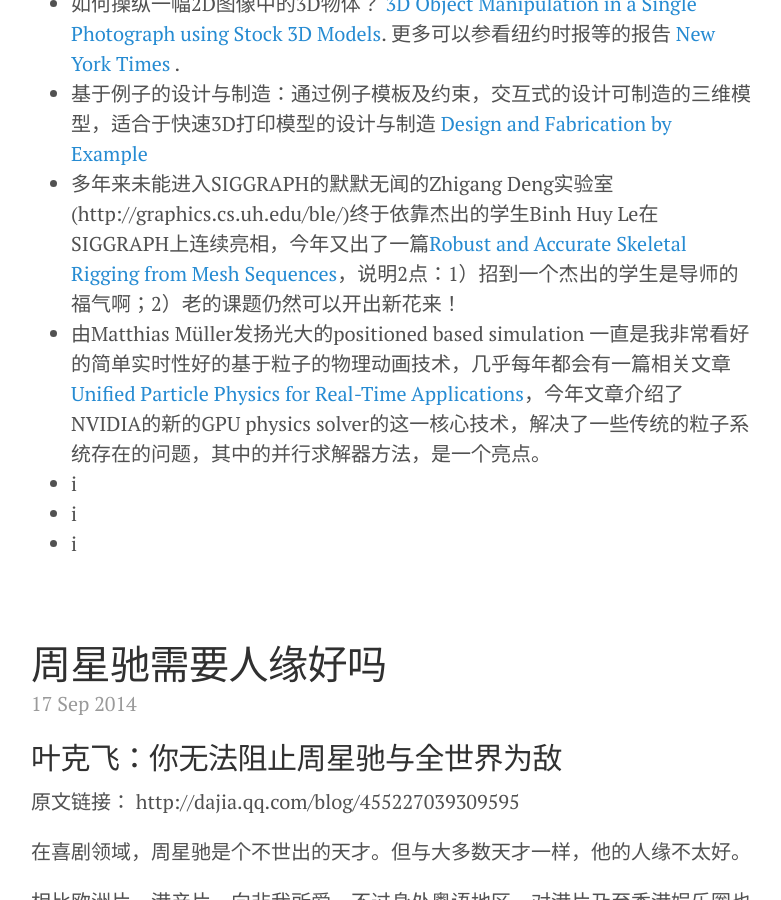
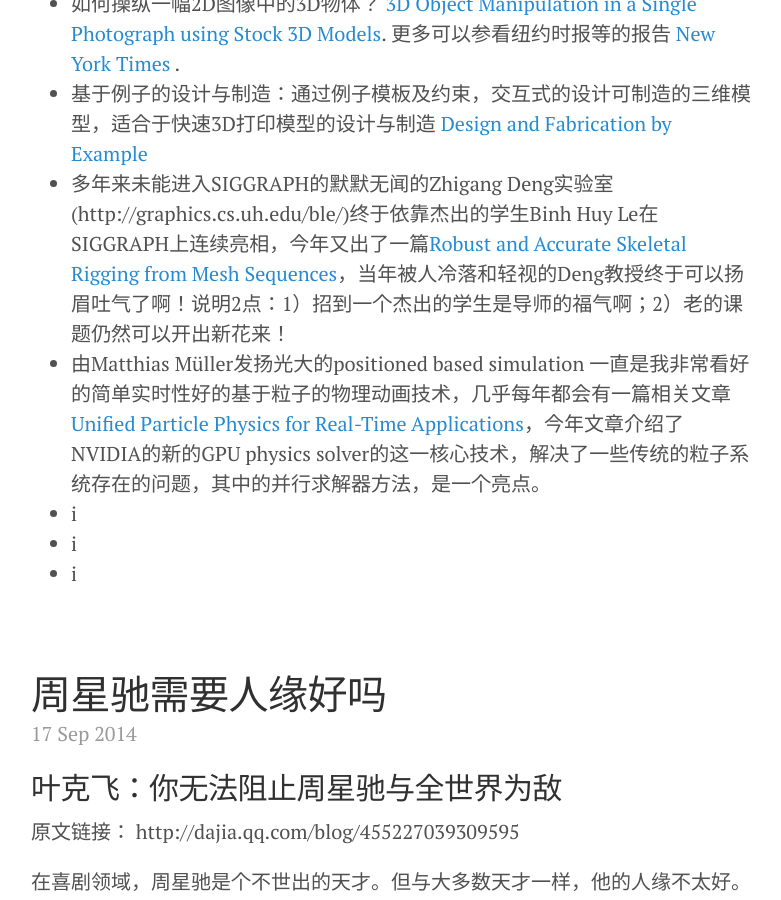
Before and after one commit to hwdong/hwdong-old.github.io, a Jekyll site: the page built from index.html, in a window 1280 px wide and 900 px high, scrolled down 462 px. Shown: the whole window, without its empty margins (249-1030 px from the left). Built offline with Jekyll 4.4.1, drawn with Linux system fonts in a browser that asks for light colours; Markdown is read by kramdown in place of the engine named in the settings; the list of posts is cut into pages by our own code.

Commit message:
Updated 2014-09-20-SIGGRAPH2014.md

```diff
--- a/_posts/2014-09-20-SIGGRAPH2014.md
+++ b/_posts/2014-09-20-SIGGRAPH2014.md
@@ -8,7 +8,7 @@ published: true
 - 如何操纵一幅2D图像中的3D物体？
  [3D Object Manipulation in a Single Photograph using Stock 3D Models](http://www.cs.cmu.edu/~om3d/). 更多可以参看纽约时报等的报告 [ New York Times](http://www.nytimes.com/2014/08/12/science/3-d-tool-guesses-what-a-photo-is-missing.html) .
 - 基于例子的设计与制造：通过例子模板及约束，交互式的设计可制造的三维模型，适合于快速3D打印模型的设计与制造 [Design and Fabrication by Example](http://fabbyexample.csail.mit.edu/)
-- 多年来未能进入SIGGRAPH的默默无闻的Zhigang Deng实验室(http://graphics.cs.uh.edu/ble/)终于依靠杰出的学生Binh Huy Le在SIGGRAPH上连续亮相，今年又出了一篇[Robust and Accurate Skeletal Rigging from Mesh Sequences](http://graphics.cs.uh.edu/ble/papers/2014s-ske/)，说明2点：1）招到一个杰出的学生是导师的福气啊；2）老的课题仍然可以开出新花来！
+- 多年来未能进入SIGGRAPH的默默无闻的Zhigang Deng实验室(http://graphics.cs.uh.edu/ble/)终于依靠杰出的学生Binh Huy Le在SIGGRAPH上连续亮相，今年又出了一篇[Robust and Accurate Skeletal Rigging from Mesh Sequences](http://graphics.cs.uh.edu/ble/papers/2014s-ske/)，当年被人冷落和轻视的Deng教授终于可以扬眉吐气了啊！说明2点：1）招到一个杰出的学生是导师的福气啊；2）老的课题仍然可以开出新花来！
 - 由Matthias Müller发扬光大的positioned based simulation 一直是我非常看好的简单实时性好的基于粒子的物理动画技术，几乎每年都会有一篇相关文章[Unified Particle Physics for Real-Time Applications](http://blog.mmacklin.com/flex/)，今年文章介绍了NVIDIA的新的GPU physics solver的这一核心技术，解决了一些传统的粒子系统存在的问题，其中的并行求解器方法，是一个亮点。
 - i
 - i
```
